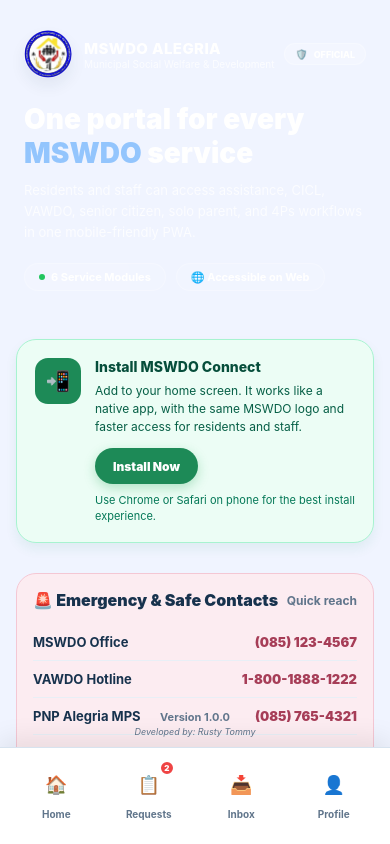
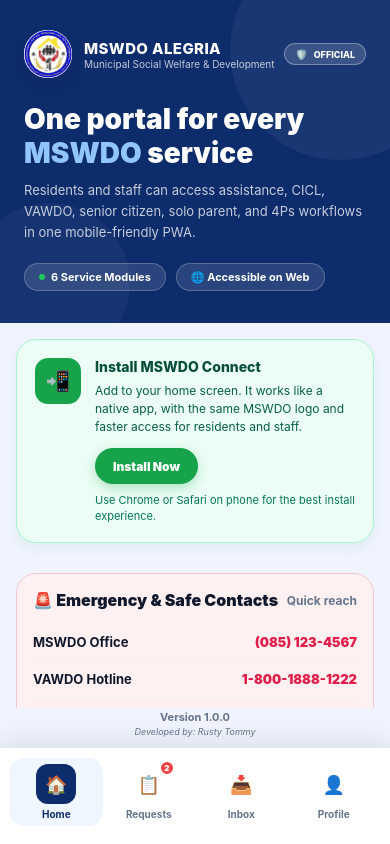
Before and after one commit to tomcaberio99-design/mswdoalegriaapp, a React Native app: screen / in a window 390 px wide. Built offline with nearby package versions, Linux system fonts and the light colour scheme.

Commit message:
Fix theme colors for home screen

```diff
--- a/src/theme.js
+++ b/src/theme.js
@@ -1,53 +1,61 @@
 export const theme = {
   colors: {
-    navy: "#163D73",
-    navyDeep: "#102B52",
-    blue: "#2D6BCF",
-    blueSoft: "#E8F0FF",
-    teal: "#127475",
-    tealSoft: "#E6F6F5",
-    gold: "#D29B2E",
-    goldSoft: "#FFF5DD",
-    orange: "#C86A1A",
-    orangeSoft: "#FFF0E4",
-    rose: "#A63D57",
-    roseSoft: "#FCECF1",
-    plum: "#6650A4",
-    plumSoft: "#F1ECFC",
-    green: "#1D8A57",
-    greenSoft: "#E9F6EE",
-    red: "#C0392B",
-    redSoft: "#FDECEA",
+    primary: "#0D2C6B",
+    primaryDark: "#081E4A",
+    primarySoft: "#EAF0FF",
+    primaryMuted: "#BED0FF",
+    accent: "#2563EB",
+    accentSoft: "#EFF6FF",
+    navy: "#0D2C6B",
+    navyMid: "#1A3F8F",
+    navyDeep: "#081E4A",
+    blue: "#2563EB",
+    blueSoft: "#EFF6FF",
+    teal: "#0F9D8A",
+    tealSoft: "#EAFBF8",
+    gold: "#F59E0B",
+    goldSoft: "#FFFBEB",
+    orange: "#F28B3C",
+    orangeSoft: "#FFF4E8",
+    rose: "#E11D48",
+    roseSoft: "#FFF1F2",
+    plum: "#7C3AED",
+    plumSoft: "#F5F3FF",
+    green: "#16A34A",
+    greenSoft: "#ECFDF5",
+    red: "#DC2626",
+    redSoft: "#FEF2F2",
     white: "#FFFFFF",
-    text: "#17324D",
-    muted: "#60758B",
-    mutedLight: "#97A8B6",
-    border: "#D7E3EF",
-    borderLight: "#E8EFF6",
-    surface: "#F6F9FC",
-    surfaceAlt: "#ECF2F7",
-    surfaceWarm: "#F6F3EC",
-    surfaceCard: "#FFFFFF"
+    text: "#0F172A",
+    muted: "#64748B",
+    mutedLight: "#94A3B8",
+    border: "#E2E8F0",
+    borderLight: "#EEF2F7",
+    surface: "#F8FAFF",
+    surfaceAlt: "#F1F5F9",
+    surfaceWarm: "#FFFDF4",
+    surfaceCard: "#FFFFFF",
+    background: "#F0F4FF"
   },
   radius: {
-    xl: 28,
+    xl: 30,
     lg: 22,
-    md: 16,
-    sm: 12,
-    xs: 8
+    md: 18,
+    sm: 14,
+    xs: 10
   },
   shadow: {
-    shadowColor: "#17324D",
-    shadowOpacity: 0.07,
-    shadowRadius: 16,
+    shadowColor: "#0F172A",
+    shadowOpacity: 0.08,
+    shadowRadius: 18,
     shadowOffset: { width: 0, height: 8 },
-    elevation: 3
+    elevation: 4
   },
   shadowMd: {
-    shadowColor: "#17324D",
-    shadowOpacity: 0.12,
-    shadowRadius: 24,
+    shadowColor: "#0F172A",
+    shadowOpacity: 0.14,
+    shadowRadius: 28,
     shadowOffset: { width: 0, height: 12 },
-    elevation: 5
+    elevation: 7
   }
 };
```
